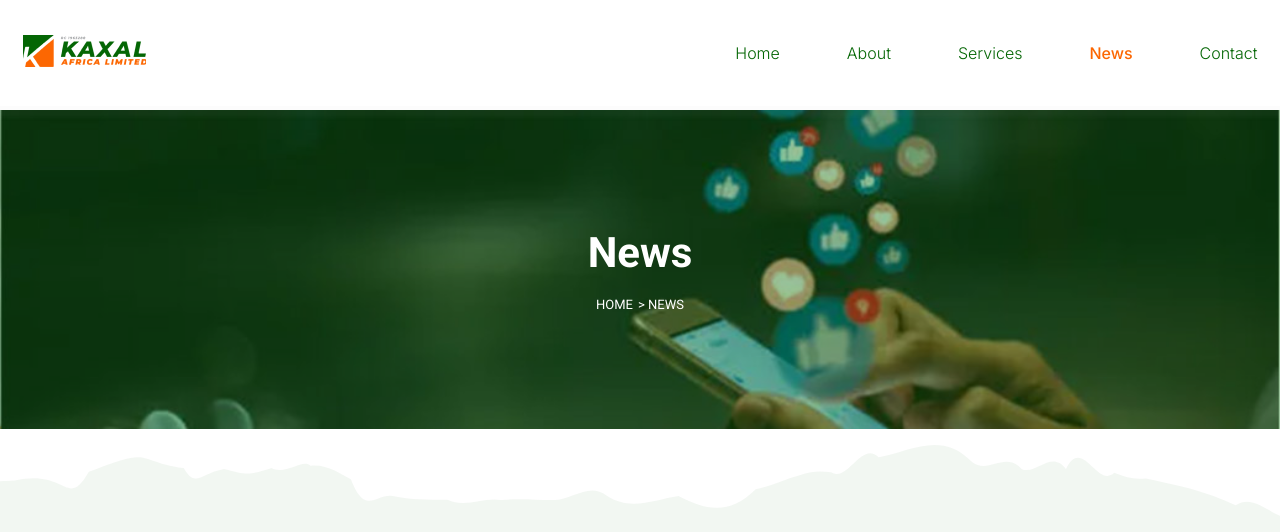
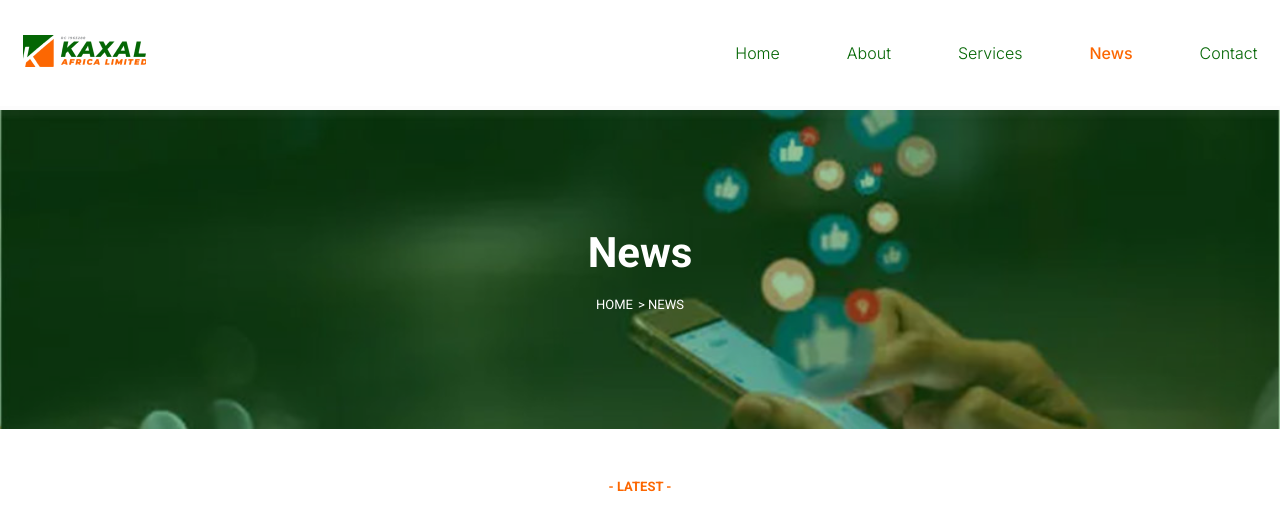
Before and after one commit to marketintelsolutions/kaxal, a React (Create React App) app: page /news in a window 1280 px wide. Shown: the top 532 px of the page. Built offline with nearby package versions, Linux system fonts and the light colour scheme.

Commit message:
twitter added

```diff
--- a/package.json
+++ b/package.json
@@ -11,6 +11,8 @@
     "react-icons": "^4.10.1",
     "react-router-dom": "^6.14.1",
     "react-scripts": "5.0.1",
+    "react-twitter-embed": "^4.0.4",
+    "react-twitter-widgets": "^1.11.0",
     "sass": "^1.63.6",
     "web-vitals": "^2.1.4"
   },
--- a/src/pages/News.js
+++ b/src/pages/News.js
@@ -1,10 +1,13 @@
 import React from 'react';
 import { Link } from 'react-router-dom';
 import news from '../assets/images/news.png'
+import { Timeline } from 'react-twitter-widgets';
+import { TwitterTimelineEmbed } from 'react-twitter-embed';
+
 
 const News = () => {
     return (
-        <section>
+        <section className='news'>
             <div className="section-one" style={{ backgroundImage: `url(${news})` }}>
                 <div className="section-center">
                     <h2>News</h2>
@@ -14,6 +17,19 @@ const News = () => {
                     </div>
                 </div>
             </div>
+            <div className="section-two">
+                <h2>- LATEST -</h2>
+                <Timeline
+                    dataSource={{
+                        sourceType: 'profile',
+                        screenName: 'igee_17' // Replace with the Twitter handle of the profile you want to display
+                    }}
+                    options={{
+                        height: '400', // You can customize the height as needed
+                        width: '100%'
+                    }}
+                />
+            </div>
         </section>
     )
 }
--- a/src/styles/index.scss
+++ b/src/styles/index.scss
@@ -4,6 +4,7 @@
 @import "../styles/modules/about";
 @import "../styles/modules/contact";
 @import "../styles/modules/services";
+@import "../styles/modules/news";
 @import "../styles/modules/footer";
 
 .main{
--- /dev/null
+++ b/src/styles/modules/_news.scss
@@ -0,0 +1,20 @@
+.news{
+    & .section-two{
+        // border: 2px solid red;
+        width: 60%;
+        margin: 0 auto;
+        max-width: 900px;
+        gap: 30px;
+        padding-top: 50px;
+        margin-bottom: 80px;
+
+        & h2{
+            color: var(--primary-orange);
+            font-size: 13px;
+            text-transform: uppercase;
+            margin-bottom: 40px;
+            margin: 0 auto 40px;
+            text-align: center;
+        }
+    }
+}
```
Also changed, not shown: 1 other file (tests, documents, lock files or other folders).
